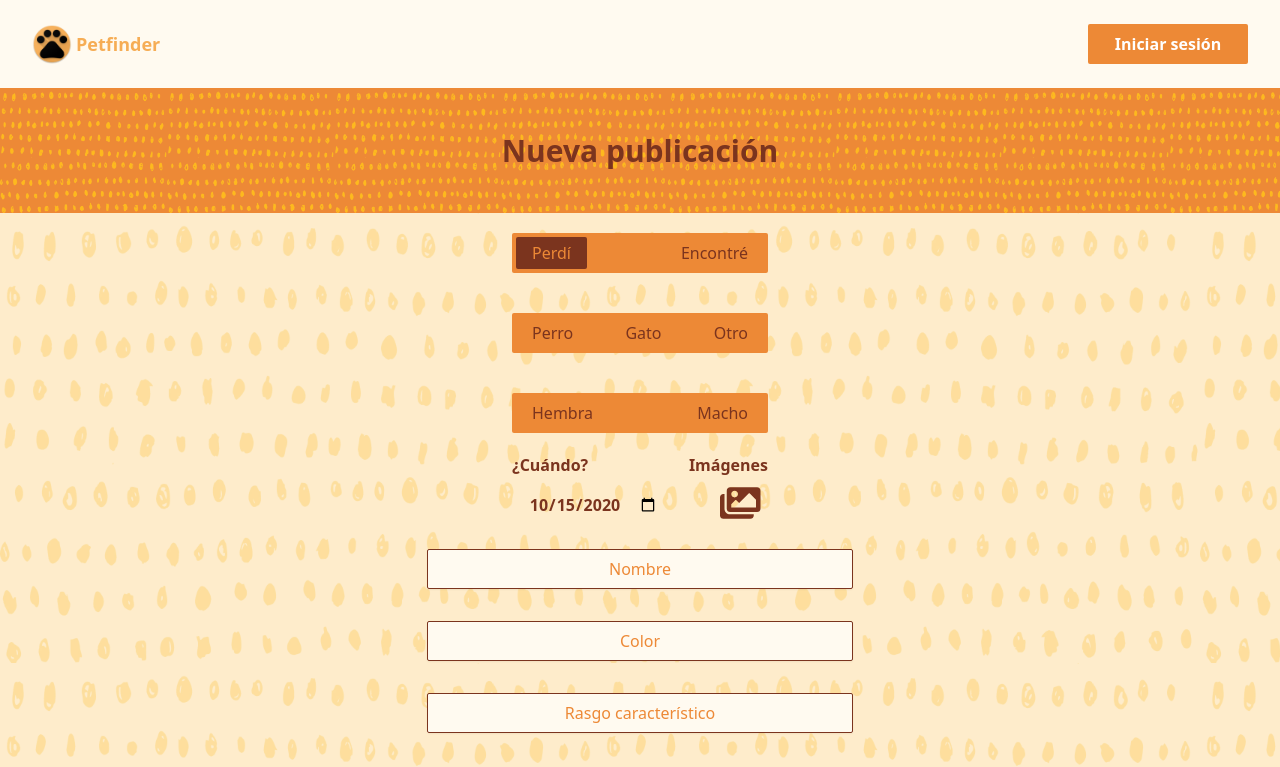
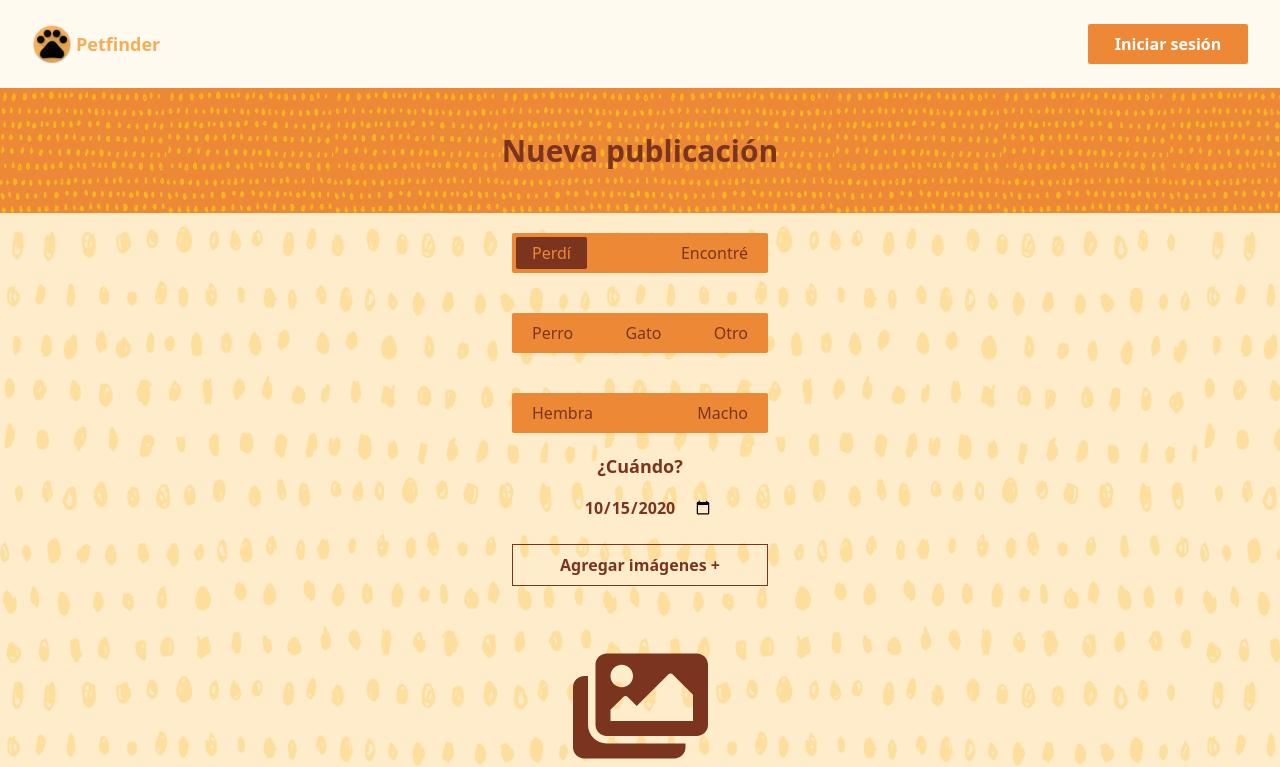
Before and after one commit to bianco-e/petfinder, a Next.js app: page /post/new in a window 1280 px wide. Shown: the top 767 px of the page. Built offline with nearby package versions, Linux system fonts and the light colour scheme; no server answers.

Commit message:
add images slider in PostForm when adding images, and PetCard when clicking on image

```diff
--- a/components/Button.js
+++ b/components/Button.js
@@ -15,7 +15,7 @@ export default function Button({
 }) {
   return (
     <button
-      className={`${style.base} ${style[variant]} ${xl && "w-48"} ${
+      className={`${style.base} ${style[variant]} ${xl && "w-64"} ${
         spaced && "m-1"
       }`}
       onClick={(e) => onClick(e)}
--- /dev/null
+++ b/components/ImagesInput.js
@@ -0,0 +1,39 @@
+import { FontAwesomeIcon } from "@fortawesome/react-fontawesome";
+import { icons, mapImagesForSlider } from "../utils/utils";
+import ImageGallery from "react-image-gallery";
+
+export default function ImagesInput({ images, setImages }) {
+  return (
+    <div className="flex flex-col items-center">
+      <label className="flex flex-col items-center cursor-pointer py-2">
+        <div className="py-2 w-64 text-center font-bold border border-solid border-orange-900 text-orange-900 transition-all duration-300 hover:bg-orange-200 hover:bg-opacity-50">
+          Agregar imágenes +
+        </div>
+        <input
+          className="hidden"
+          onChange={(e) => setImages(Array.from(e.target.files))}
+          type="file"
+          multiple
+        />
+      </label>
+      <div
+        className="flex items-center justify-around h-56 p-2 text-orange-900"
+        style={{ fontSize: 120 }}
+      >
+        {images.length ? (
+          <ImageGallery
+            autoPlay={true}
+            showFullscreenButton={false}
+            showPlayButton={false}
+            showThumbnails={false}
+            showBullets={true}
+            showNav={false}
+            items={mapImagesForSlider(images, "imgInput")}
+          />
+        ) : (
+          <FontAwesomeIcon icon={icons.blankImage} />
+        )}
+      </div>
+    </div>
+  );
+}
--- a/components/PetCard.js
+++ b/components/PetCard.js
@@ -26,7 +26,12 @@ const stateText = {
   female: "a",
 };
 
-export default function PetCard({ data, editable, variant = "normal" }) {
+export default function PetCard({
+  data,
+  editable,
+  variant = "normal",
+  setImagesForSlider,
+}) {
   const { images, user, pet, date, text, location, state, _id } = data;
   const [textHeight, setTextHeight] = useState({
     height: "h-10",
@@ -50,6 +55,7 @@ export default function PetCard({ data, editable, variant = "normal" }) {
     <div className={`${style[variant].container} my-4`}>
       <div
         className={`${style[variant].image} bg-cover bg-center rounded-t overflow-hidden cursor-pointer`}
+        onClick={() => setImagesForSlider(images)}
         style={{ backgroundImage: `url('${images[0]}')` }}
         title={pet.name}
       ></div>
@@ -72,7 +78,9 @@ export default function PetCard({ data, editable, variant = "normal" }) {
               <FontAwesomeIcon icon={icons[pet.species]} />
               <span className="ml-3">{pet.name}</span>
             </div>
-            <FontAwesomeIcon icon={icons[pet.description.gender]} />
+            <div className="text-orange-900 pr-2">
+              <FontAwesomeIcon icon={icons[pet.description.gender]} />
+            </div>
           </div>
           <p
             className={`text-gray-700 text-sm transition-all duration-500 overflow-hidden ${textHeight.height}`}
--- a/components/Pets.js
+++ b/components/Pets.js
@@ -1,10 +1,15 @@
 import PetCard from "./PetCard";
-export default function Pets({ editableCards, pets = [] }) {
+export default function Pets({ editableCards, pets = [], setImagesForSlider }) {
   return (
     <div className="banner-div bg-orange-100 flex-wrap justify-center items-start">
       {pets.length ? (
         pets.map((data) => (
-          <PetCard editable={editableCards} key={data._id} data={data} />
+          <PetCard
+            data={data}
+            editable={editableCards}
+            key={data._id}
+            setImagesForSlider={setImagesForSlider}
+          />
         ))
       ) : (
         <h2 className="lg:text-3xl text-orange-900 mt-16">
--- a/components/PostForm.js
+++ b/components/PostForm.js
@@ -14,6 +14,7 @@ export default function PostForm({ editingPost }) {
 
   useEffect(() => editingPost && setPost(editingPost), []);
 
+  const setImages = (imgs) => setPost({ ...post, images: imgs });
   const setDate = (value) => setPost({ ...post, date: value });
   const setState = (value) => setPost({ ...post, state: value });
   const setSpecies = (value) =>
@@ -102,6 +103,18 @@ export default function PostForm({ editingPost }) {
     },
   ];
 
+  const storeImages = (imagesArray) => {
+    if (imagesArray.length < 4) {
+      const settedFiles = imagesArray.map((file) => {
+        return {
+          preview: URL.createObjectURL(file),
+          file,
+        };
+      });
+      setImages(settedFiles);
+    }
+  };
+
   const handlePost = (postId) =>
     getUserInfo()
       .then(({ sub, given_name, family_name, picture, error }) => {
@@ -134,12 +147,12 @@ export default function PostForm({ editingPost }) {
             gender={
               editingPost?.pet.description.gender || pet.description.gender
             }
-            images={images}
+            images={images.map((img) => img.preview)}
             species={editingPost?.pet.species || pet.species}
             state={editingPost?.state || state}
             setDate={setDate}
             setGender={setGender}
-            setImages={(value) => console.log(value)}
+            setImages={(imagesArray) => storeImages(imagesArray)}
             setSpecies={setSpecies}
             setState={setState}
           />
--- a/components/PostFormHeader.js
+++ b/components/PostFormHeader.js
@@ -1,9 +1,9 @@
 import { useEffect, useState } from "react";
-import { FontAwesomeIcon } from "@fortawesome/react-fontawesome";
-import { icons, formatDate } from "../utils/utils";
+import { formatDate } from "../utils/utils";
 import CheckOption from "./CheckOption";
+import ImagesInput from "./ImagesInput";
 
-export default function Component({
+export default function PostFormHeader({
   date,
   gender,
   images,
@@ -55,9 +55,9 @@ export default function Component({
           />
         );
       })}
-      <div className="flex justify-between items-start w-64">
-        <div className="w-1/2 flex flex-col items-start">
-          <span className="font-bold text-orange-900 capitalize">¿Cuándo?</span>
+      <div className="flex flex-col items-center">
+        <div className="flex flex-col items-center">
+          <span className="font-bold text-orange-900 text-lg">¿Cuándo?</span>
           <input
             className="border-0 shadow-none my-2 p-0 cursor-pointer font-bold"
             onChange={(e) => setDate(e.target.value)}
@@ -65,22 +65,8 @@ export default function Component({
             value={formatDate(date, true)}
           />
         </div>
-        <div className="w-1/2 flex flex-col items-end">
-          <span className="font-bold text-orange-900">Imágenes</span>
-          <label className="flex flex-col items-center cursor-pointer">
-            <p className="flex items-center justify-center p-2 text-4xl text-orange-900">
-              <FontAwesomeIcon icon={icons.blankImage} />
-            </p>
-            <input
-              className="hidden"
-              onChange={(e) =>
-                e.target.files.length < 4 && setImages(e.target.files)
-              }
-              type="file"
-              multiple
-            />
-          </label>
-        </div>
+
+        <ImagesInput images={images} setImages={setImages} />
       </div>
     </div>
   );
--- a/package.json
+++ b/package.json
@@ -21,6 +21,7 @@
     "next": "^9.5.5",
     "react": "^16.14.0",
     "react-dom": "^16.14.0",
+    "react-image-gallery": "^1.0.8",
     "tailwindcss": "^1.9.2"
   },
   "devDependencies": {
--- a/pages/_app.js
+++ b/pages/_app.js
@@ -1,4 +1,5 @@
 import "../styles/tailwind.css";
+import "../styles/image-gallery.css";
 import MainLayout from "../components/MainLayout";
 
 export default function MyApp({ Component, pageProps }) {
--- a/pages/home.js
+++ b/pages/home.js
@@ -1,5 +1,7 @@
-import { useState } from "react";
+import { useEffect, useState } from "react";
 import auth0 from "../utils/auth0";
+import { mapImagesForSlider } from "../utils/utils";
+import ImageGallery from "react-image-gallery";
 import Pets from "../components/Pets";
 import MainFilter from "../components/MainFilter";
 import postsAPI from "../db/posts/api";
@@ -10,6 +12,7 @@ export default function Home({ posts }) {
     species: { value: undefined, title: undefined },
     state: { value: undefined, title: undefined },
   });
+  const [imagesForSlider, setImagesForSlider] = useState([]);
   const [filteredPosts, setFilteredPosts] = useState();
   const setFilter = (prop, title, value) => {
     const newAppliedFilters = {
@@ -42,7 +45,28 @@ export default function Home({ posts }) {
   return (
     <>
       <MainFilter setFilter={setFilter} appliedFilters={appliedFilters} />
-      <Pets pets={filteredPosts || posts} />
+      <Pets
+        pets={filteredPosts || posts}
+        setImagesForSlider={setImagesForSlider}
+      />
+      {imagesForSlider.length && (
+        <div className="fixed w-full flex justify-center items-center pb-24 h-screen bg-orange-100 bg-opacity-75">
+          <button
+            className="border-2 border-orange-500 shadow-md hover:shadow-inner py-1 px-4 rounded-sm text-orange-500 font-bold lg:text-2xl text-xl absolute right-0 top-0 lg:mr-6 mr-2 lg:mt-0 mt-24 z-10"
+            onClick={() => setImagesForSlider([])}
+          >
+            X
+          </button>
+          <ImageGallery
+            autoPlay={false}
+            showFullscreenButton={false}
+            showPlayButton={false}
+            showThumbnails={false}
+            showNav={true}
+            items={mapImagesForSlider(imagesForSlider, "imgSlider")}
+          />
+        </div>
+      )}
     </>
   );
 }
--- /dev/null
+++ b/styles/image-gallery.css
@@ -0,0 +1,18 @@
+@import "~react-image-gallery/styles/css/image-gallery.css";
+
+.image-gallery-slides {
+  line-height: 0;
+  overflow: hidden;
+  position: relative;
+  white-space: nowrap;
+  text-align: center;
+  display: grid;
+  place-items: center;
+}
+.imgInput {
+  width: 330px;
+  height: 220px;
+}
+.imgSlider {
+  width: 100%;
+}
--- a/utils/utils.js
+++ b/utils/utils.js
@@ -92,7 +92,7 @@ export const emptyPost = {
     zone: "",
   },
   text: "",
-  images: [""],
+  images: [],
   state: "lost",
   date: new Date(),
   createdAt: new Date(),
@@ -139,3 +139,8 @@ export const stepsData = [
     text: "¡Encontrala!",
   },
 ];
+
+export const mapImagesForSlider = (images, className) =>
+  images.map((image) => {
+    return { original: image, originalClass: className };
+  });
```
Also changed, not shown: 1 other file (tests, documents, lock files or other folders).
